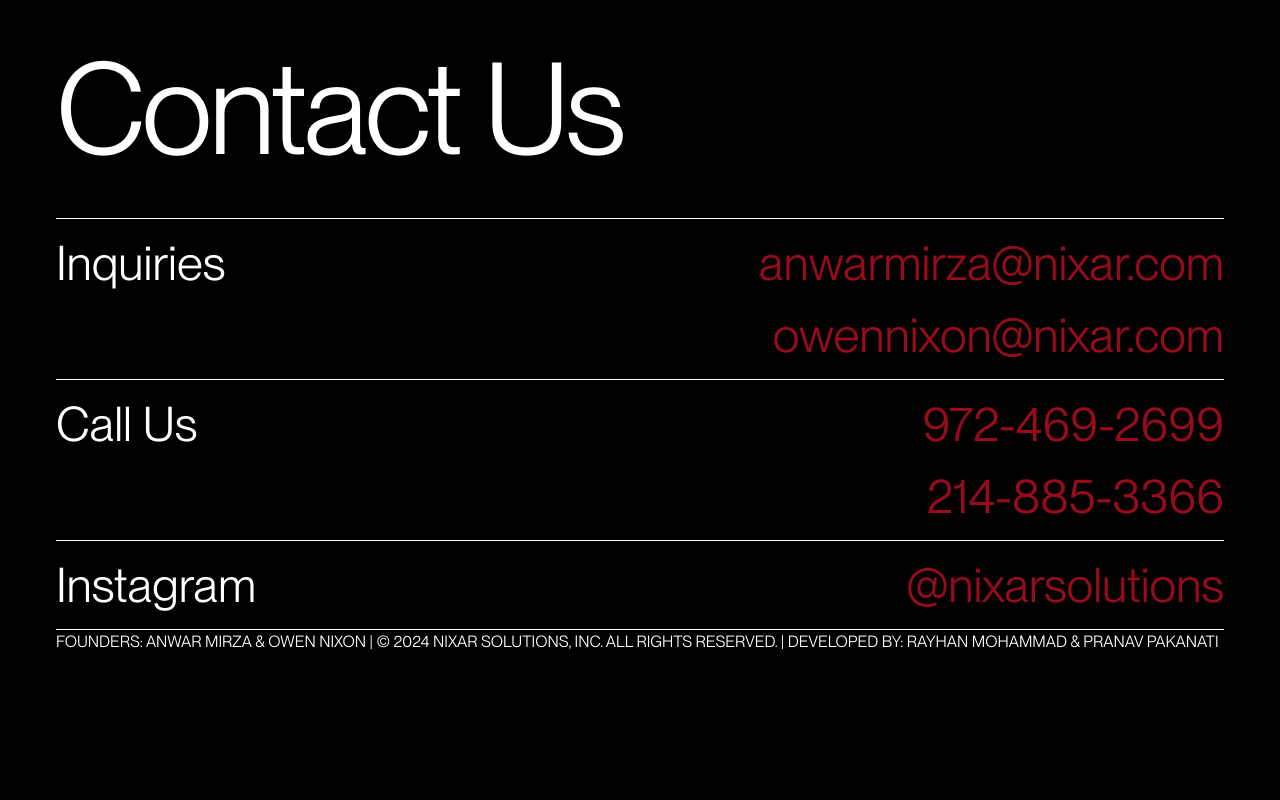
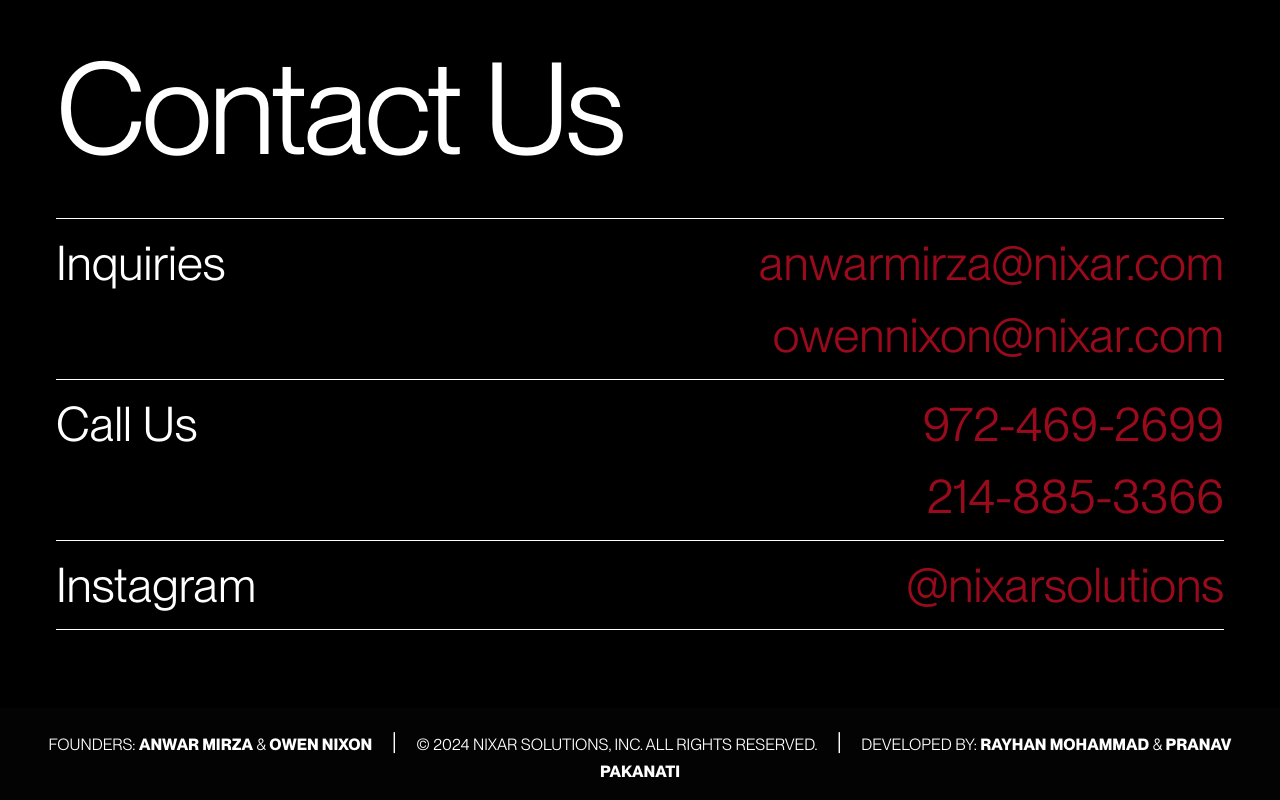
Before and after one commit to RayhanXD/NixarSol, a SvelteKit app: page / in a window 1280 px wide. Shown: the part 5056-5856 px from the top of the page. Built offline with nearby package versions, Linux system fonts and the light colour scheme.

Commit message:
Footer styles added

```diff
--- a/src/routes/+page.svelte
+++ b/src/routes/+page.svelte
@@ -823,6 +823,25 @@
 					padding: 2rem 0;
 				}
 
+				#footer {
+					position: absolute;
+					bottom: 0;
+					left: 0;
+					right: 0;
+					padding: 1rem 2rem;
+					background: $background;
+					text-align: center;
+					p {
+						a {
+							font-weight: bold;
+						}
+						.separate {
+							font-size: 24px;
+							margin: 0 1rem;
+						}
+					}
+				}
+
 			}
 		}
 	}
```
